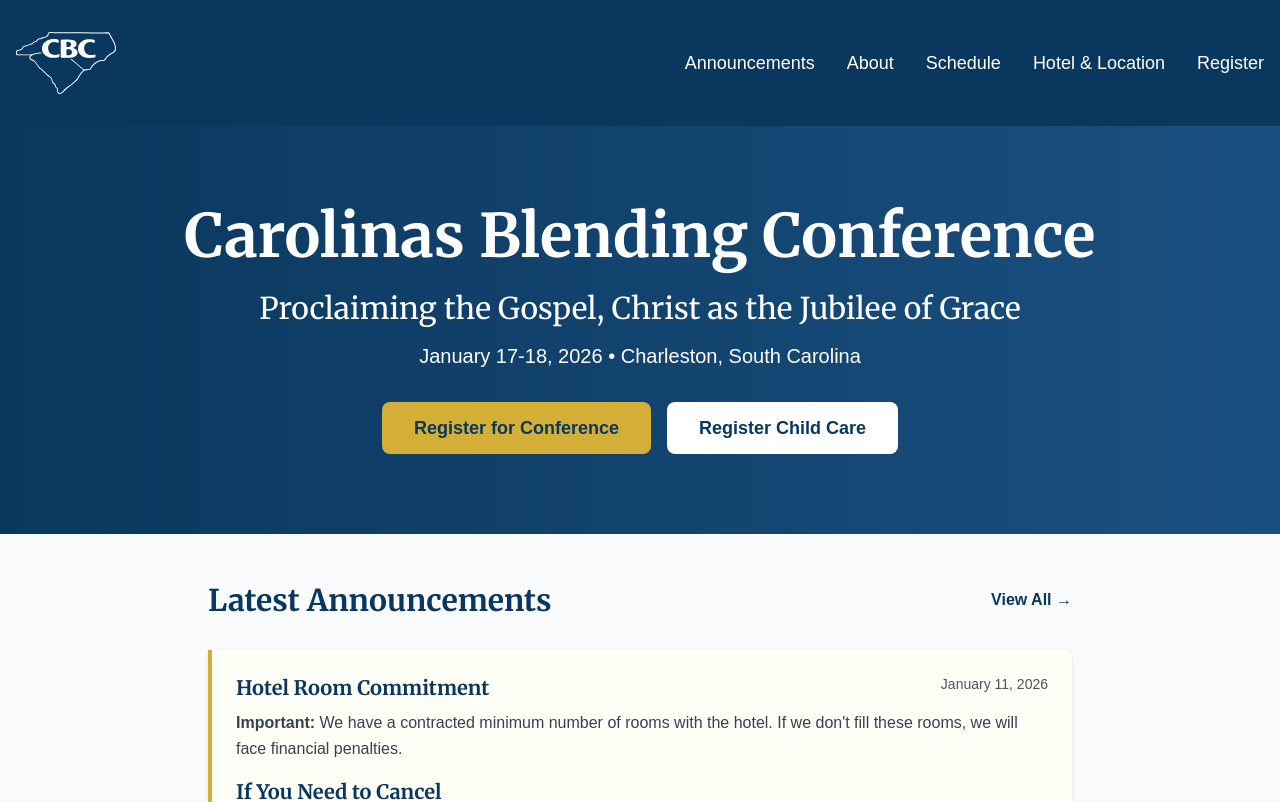
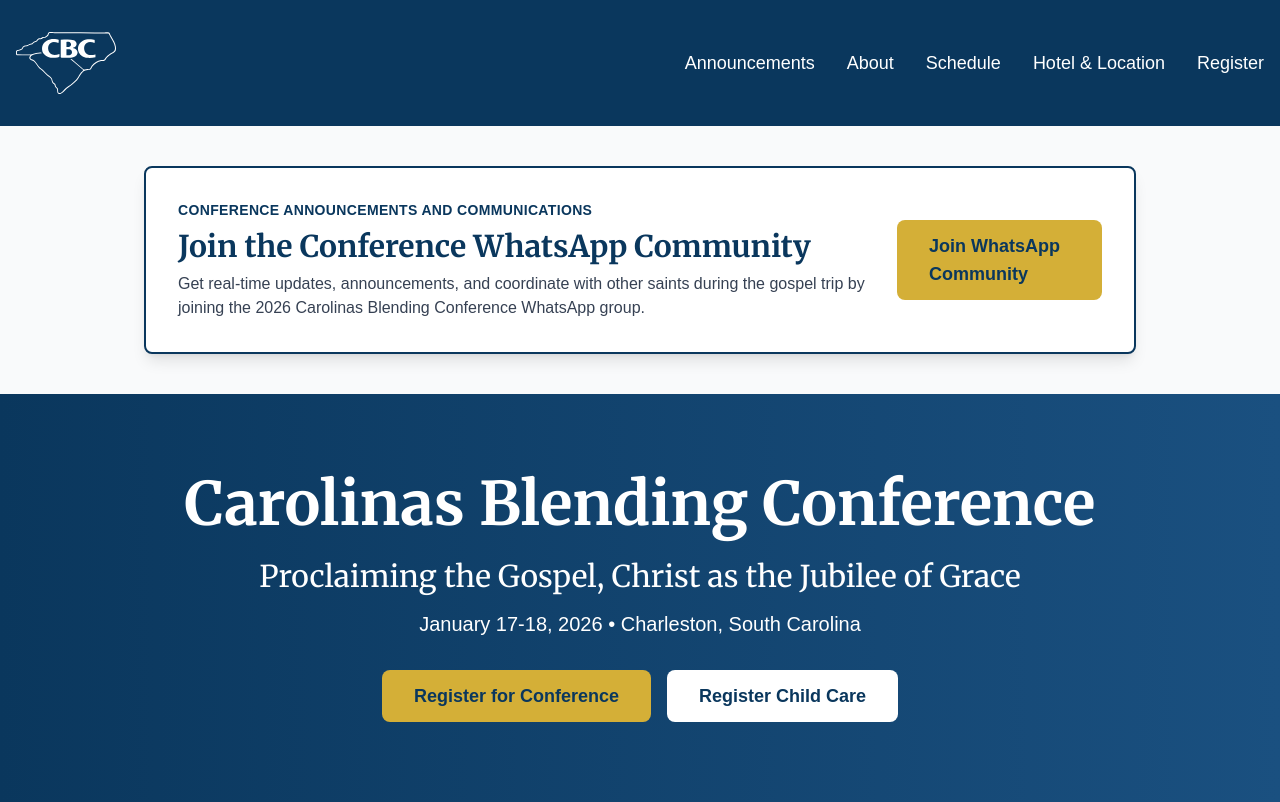
Before and after one commit to pengjc/cbc-next, a Next.js app: page / in a window 1280 px wide. Shown: the top 802 px of the page. Built offline with nearby package versions, Linux system fonts and the light colour scheme.

Commit message:
Add WhatsApp invite

```diff
--- a/app/page.tsx
+++ b/app/page.tsx
@@ -9,6 +9,7 @@ export default function Home() {
   const topAnnouncements = allAnnouncements.slice(0, 3);
   const [mobileMenuOpen, setMobileMenuOpen] = useState(false);
   const [showBackToTop, setShowBackToTop] = useState(false);
+  const whatsappCommunityUrl = "https://chat.whatsapp.com/your-invite-link";
 
   useEffect(() => {
     const handleScroll = () => {
@@ -111,6 +112,35 @@ export default function Home() {
         </div>
       </header>
 
+      {/* WhatsApp Community CTA */}
+      <section className="py-10 bg-gray-50">
+        <div className="container mx-auto px-4 max-w-5xl">
+          <div className="bg-white border-2 border-[#0a375d] rounded-lg p-6 md:p-8 shadow-lg">
+            <div className="flex flex-col md:flex-row md:items-center md:justify-between gap-6">
+              <div>
+                <p className="text-sm font-semibold uppercase tracking-wide text-[#0a375d]">
+                  Conference Announcements and Communications
+                </p>
+                <h2 className="text-2xl md:text-3xl font-bold font-serif text-[#0a375d] mt-2">
+                  Join the Conference WhatsApp Community
+                </h2>
+                <p className="text-gray-700 mt-2">
+                  Get real-time updates, announcements, and coordinate with other saints during the gospel trip by joining the 2026 Carolinas Blending Conference WhatsApp group.
+                </p>
+              </div>
+              <Link
+                href={whatsappCommunityUrl}
+                className="inline-flex items-center justify-center bg-[#d4af37] hover:bg-[#c49f2f] text-[#0a375d] px-8 py-3 rounded-lg font-semibold text-lg transition"
+                target="_blank"
+                rel="noreferrer"
+              >
+                Join WhatsApp Community
+              </Link>
+            </div>
+          </div>
+        </div>
+      </section>
+
       {/* Hero Banner */}
       <section className="bg-gradient-to-r from-[#0a375d] to-[#1a5080] text-white py-20">
         <div className="container mx-auto px-4 text-center">
@@ -202,7 +232,7 @@ export default function Home() {
           <div className="prose prose-lg max-w-none">
             <p className="text-gray-700 leading-relaxed mb-6">
               We are pleased to announce a Carolinas Blending Conference that will begin Saturday morning
-              January 17th, 2026 and concludes Lord's Day afternoon on January 18th in Charleston, South Carolina,
+              January 17th, 2026 and concludes Lord&apos;s Day afternoon on January 18th in Charleston, South Carolina,
               which has been designated as a GTCA target city for 2026.
             </p>
             <p className="text-gray-700 leading-relaxed mb-6">
@@ -213,7 +243,7 @@ export default function Home() {
               Bibles and books in Charleston that day on January 19th and concluding Tuesday January 20th. The Carolinas
               Blending Conference combined with the BfA distribution afterwards constitutes the inaugural event of
               <strong> The Truth Sets US Free</strong>, which includes a series of gospel events in 2026 as part of a broader
-              burden to spread the truths of the Lord's recovery in the United States.
+              burden to spread the truths of the Lord&apos;s recovery in the United States.
             </p>
             <div className="bg-[#0a375d] text-white p-6 rounded-lg">
               <p className="mb-2">
```
